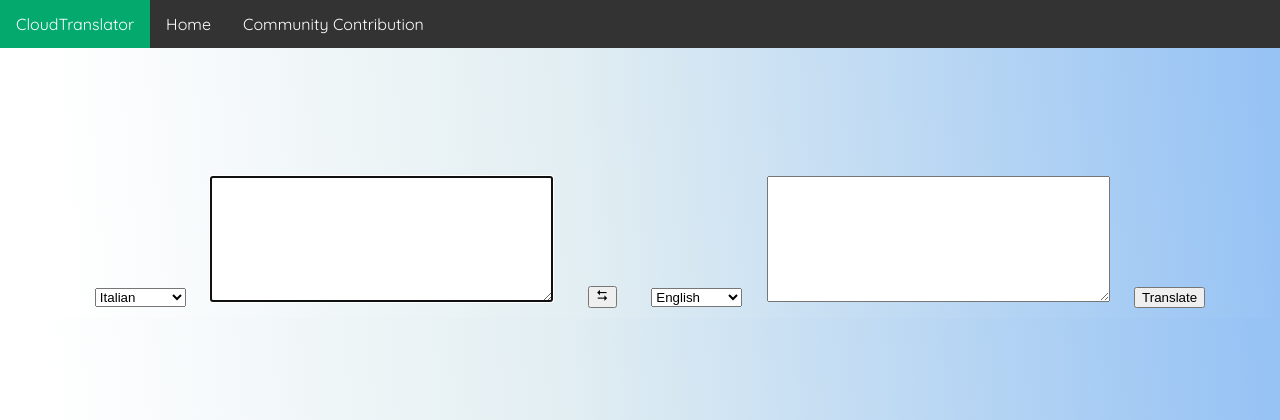
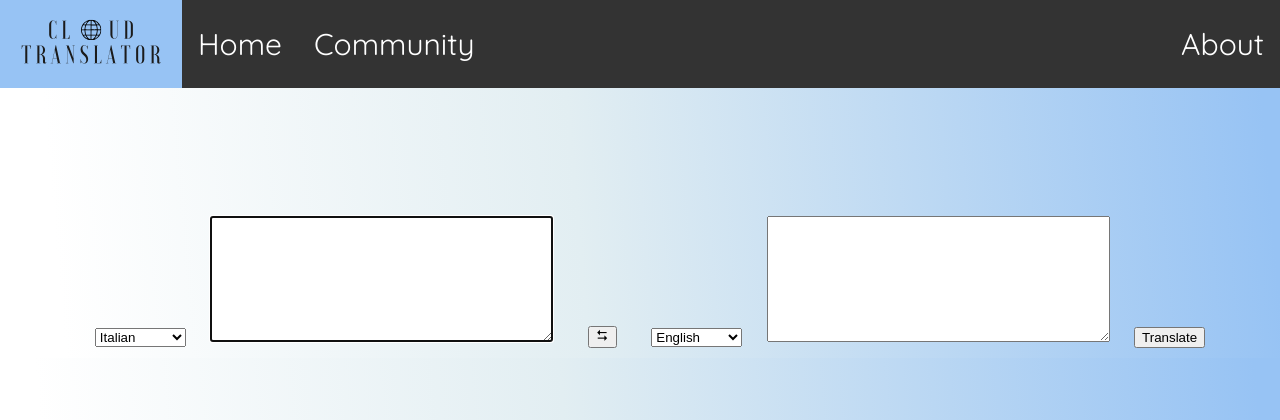
Before and after one commit to aiman-al-masoud/translator-cloud-project, a Flask app: page / in a window 1280 px wide. Shown: the top 420 px of the page. Run offline with Flask 2, Linux system fonts and the light colour scheme.

Commit message:
HTML, CSS and Javascript updated

```diff
--- a/src/static/css/index.css
+++ b/src/static/css/index.css
@@ -18,19 +18,25 @@ ul.topnav {
   position: relative;
 }
 
-ul.topnav li {float: left;}
+ul.topnav li {
+    float: left;
+}
 
 ul.topnav li a {
-  display: block;
+  display: flex;
+  justify-content: center;
+  align-items: center;
   color: white;
   text-align: center;
   padding: 14px 16px;
   text-decoration: none;
+  height: 60px;
+  font-size: 30px;
 }
 
 ul.topnav li a:hover:not(.active) {background-color: #111;}
 
-ul.topnav li a.active {background-color: #04AA6D;}
+ul.topnav li a.active {background-color: #97c3f4;}
 
 ul.topnav li.right {float: right;}
 
--- a/src/templates/index.html
+++ b/src/templates/index.html
@@ -12,9 +12,10 @@
 
   <body>
     <ul class="topnav">
-      <li><a class="active" title="Home" href="/">CloudTranslator</a></li>
+      <li><a class="active" title="Home" href="/"><img src="{{url_for('static', filename='res/logoCloudTranslatorSVG.svg')}}" width="150px" height="60px"></a></li>
       <li><a href="/">Home</a></li>
-      <li><a href="community.html">Community Contribution</a></li>
+      <li><a href="community.html">Community</a></li>
+      <li class="right"><a href="about.html">About</a></li>
     </ul>
 
    <div class="complex">
```
Also changed, not shown: src/static/res/cloudtranslatorLogo.png (added), src/static/res/logoCloudTranslatorSvg.svg (added), 1 other file.
